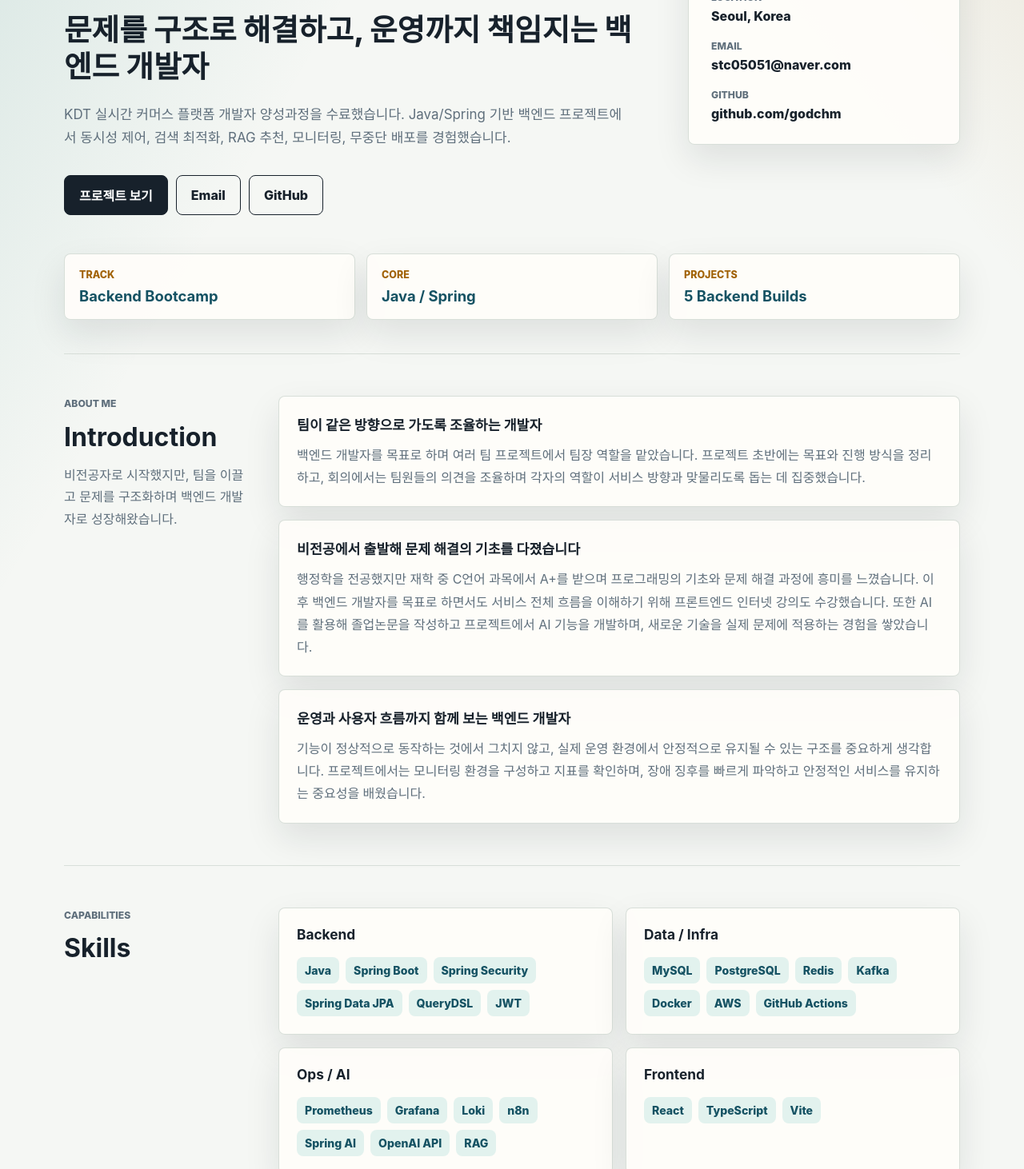
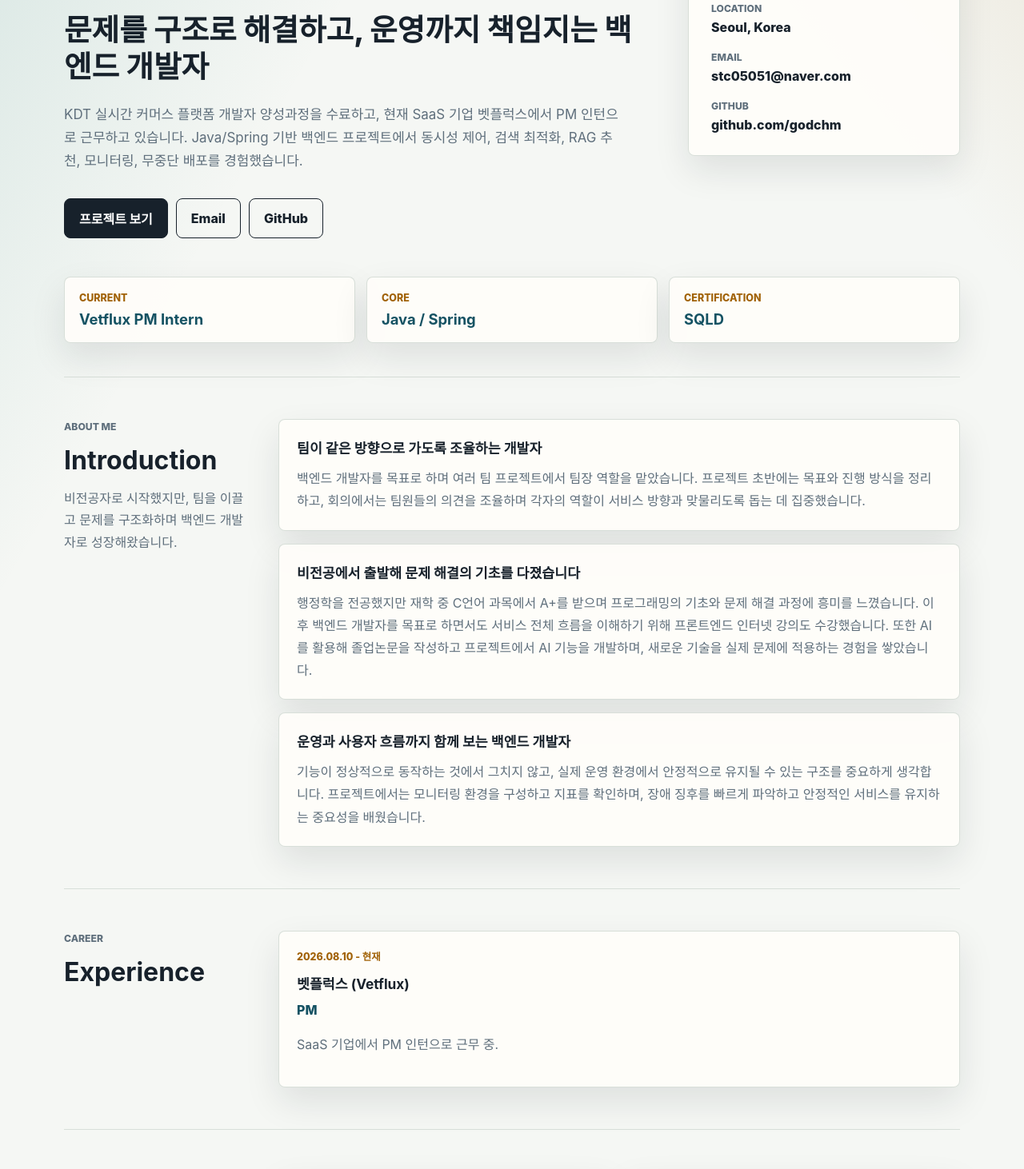
Before and after one commit to godchm/godchm.github.io, an Astro site: page / in a window 1280 px wide. Shown: the part 333-1795 px from the top of the page at 80% size. Built offline with nearby package versions, Linux system fonts and the light colour scheme; Astro itself is replaced by a stand-in of ours.

Commit message:
이력서 수정

```diff
--- a/src/pages/index.astro
+++ b/src/pages/index.astro
@@ -9,14 +9,26 @@ const profile = {
   github: 'https://github.com/godchm',
   headline: '문제를 구조로 해결하고, 운영까지 책임지는 백엔드 개발자',
   summary:
-    'KDT 실시간 커머스 플랫폼 개발자 양성과정을 수료했습니다. Java/Spring 기반 백엔드 프로젝트에서 동시성 제어, 검색 최적화, RAG 추천, 모니터링, 무중단 배포를 경험했습니다.',
+    'KDT 실시간 커머스 플랫폼 개발자 양성과정을 수료하고, 현재 SaaS 기업 벳플럭스에서 PM 인턴으로 근무하고 있습니다. Java/Spring 기반 백엔드 프로젝트에서 동시성 제어, 검색 최적화, RAG 추천, 모니터링, 무중단 배포를 경험했습니다.',
 };
 
 const highlights = [
-  { label: 'Track', value: 'Backend Bootcamp' },
+  { label: 'Current', value: 'Vetflux PM Intern' },
   { label: 'Core', value: 'Java / Spring' },
-  { label: 'Projects', value: '5 Backend Builds' },
+  { label: 'Certification', value: 'SQLD' },
 ];
+
+const experience = {
+  company: '벳플럭스 (Vetflux)',
+  role: 'PM',
+  period: '2026.08.10 - 현재',
+  description: 'SaaS 기업에서 PM 인턴으로 근무 중.',
+};
+
+const certification = {
+  name: 'SQLD (SQL 개발자)',
+  date: '2026.09 합격',
+};
 
 const skillGroups = [
   {
@@ -81,9 +93,11 @@ const introduction = [
       <nav class="topbar" aria-label="페이지 내 이동">
         <div>
           <a href="#about">About</a>
+          <a href="#experience">Experience</a>
           <a href="#skills">Skills</a>
           <a href="#projects">Projects</a>
           <a href="#education">Education</a>
+          <a href="#certifications">Certifications</a>
         </div>
       </nav>
 
@@ -153,6 +167,19 @@ const introduction = [
         </div>
       </section>
 
+      <section class="section" id="experience" aria-labelledby="experience-title">
+        <div class="section-title">
+          <p class="eyebrow">Career</p>
+          <h2 id="experience-title">Experience</h2>
+        </div>
+        <article class="record-card">
+          <span>{experience.period}</span>
+          <h3>{experience.company}</h3>
+          <p class="record-role">{experience.role}</p>
+          <p>{experience.description}</p>
+        </article>
+      </section>
+
       <section class="section" id="skills" aria-labelledby="skills-title">
         <div class="section-title">
           <p class="eyebrow">Capabilities</p>
@@ -215,6 +242,17 @@ const introduction = [
             백엔드 개발 과정을 통해 Java/Spring 기반 서비스 개발, 팀 프로젝트 협업, 배포 자동화,
             모니터링, 동시성 제어와 같은 실무형 주제를 프로젝트로 학습했습니다.
           </p>
+        </article>
+      </section>
+
+      <section class="section" id="certifications" aria-labelledby="certifications-title">
+        <div class="section-title">
+          <p class="eyebrow">Credentials</p>
+          <h2 id="certifications-title">Certifications</h2>
+        </div>
+        <article class="record-card">
+          <span>{certification.date}</span>
+          <h3>{certification.name}</h3>
         </article>
       </section>
     </main>
@@ -357,7 +395,8 @@ const introduction = [
   .summary,
   .section-title p,
   .project-card p,
-  .education-card p {
+  .education-card p,
+  .record-card p {
     color: var(--muted);
     line-height: 1.72;
   }
@@ -397,7 +436,8 @@ const introduction = [
   .intro-card,
   .skill-card,
   .project-card,
-  .education-card {
+  .education-card,
+  .record-card {
     border: 1px solid rgba(216, 223, 217, 0.98);
     border-radius: 8px;
     background: rgba(255, 253, 250, 0.9);
@@ -449,7 +489,8 @@ const introduction = [
 
   .metric span,
   .project-top span,
-  .education-card span {
+  .education-card span,
+  .record-card span {
     display: block;
     color: var(--gold);
     font-size: 0.78rem;
@@ -493,7 +534,8 @@ const introduction = [
   .intro-card,
   .skill-card,
   .project-card,
-  .education-card {
+  .education-card,
+  .record-card {
     padding: 22px;
   }
 
@@ -594,6 +636,16 @@ const introduction = [
     margin-top: 12px;
   }
 
+  .record-card h3 {
+    margin-top: 12px;
+  }
+
+  .record-card .record-role {
+    margin: 8px 0 0;
+    color: var(--accent-dark);
+    font-weight: 800;
+  }
+
   @media (max-width: 900px) {
     .hero,
     .section,
```
